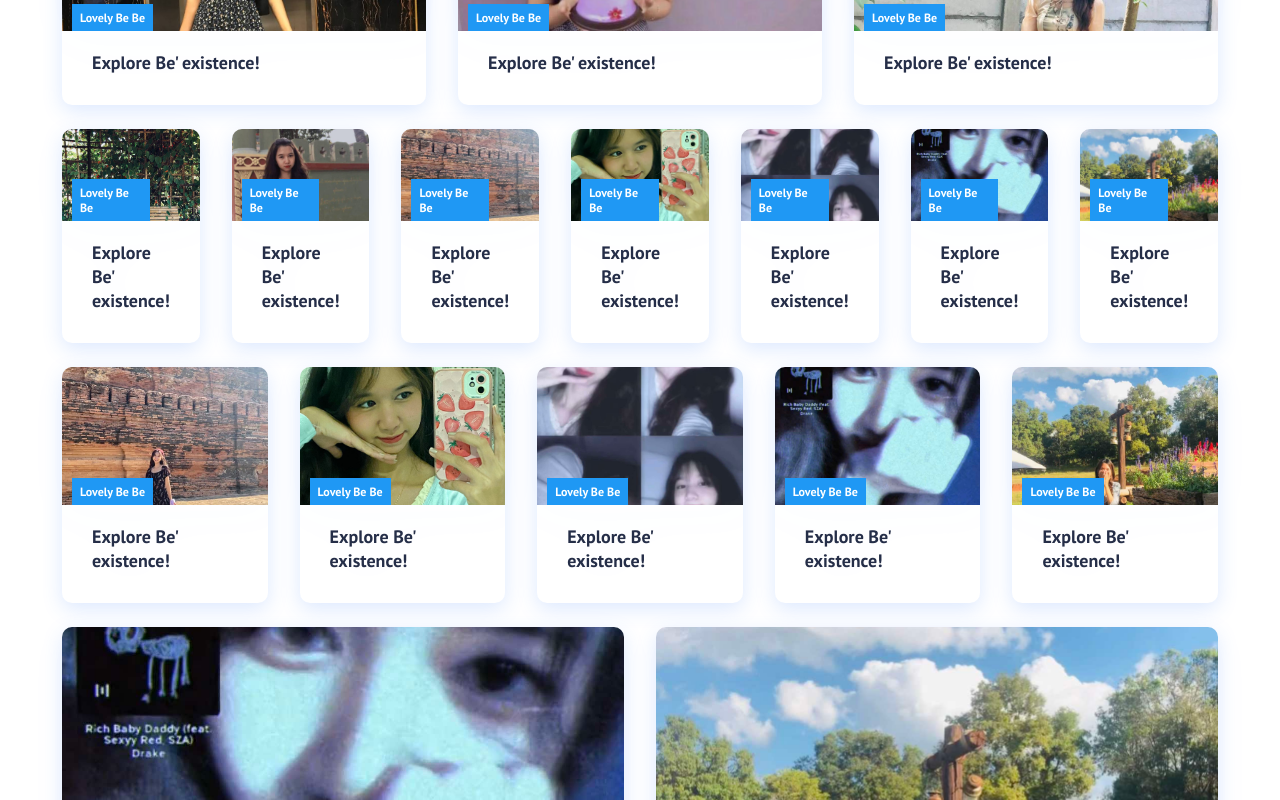
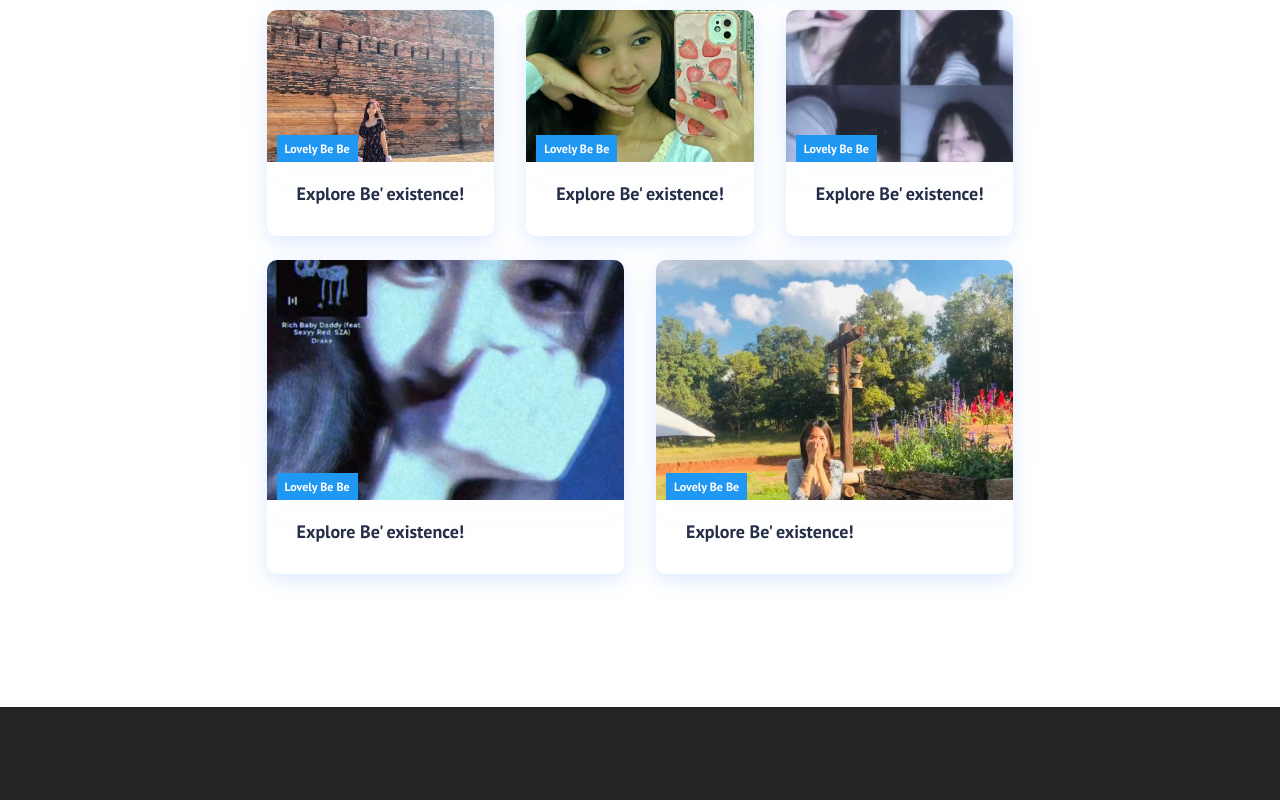
Before and after one commit to JonathanD3v/UTube-React-Clone, a React (Create React App) app: page / in a window 1280 px wide. Shown: the part 2540-3340 px from the top of the page. Built offline with nearby package versions, Linux system fonts and the light colour scheme.

Commit message:
Update Card Layout

```diff
--- a/src/components/Card.jsx
+++ b/src/components/Card.jsx
@@ -22,6 +22,9 @@ const Card = () => {
               path="/services"
             />
           </ul>
+
+
+
           <ul className="cards__items">
             <CardItem
               src="images/6.jpg"
@@ -42,6 +45,10 @@ const Card = () => {
               path="/services"
             />
           </ul>
+
+
+
+
           <ul className="cards__items">
             <CardItem
               src="images/10.jpg"
@@ -56,6 +63,10 @@ const Card = () => {
               path="/services"
             />
           </ul>
+
+
+
+
           <ul className="cards__items">
             <CardItem
               src="images/16.jpg"
@@ -76,6 +87,10 @@ const Card = () => {
               path="/services"
             />
           </ul>
+
+
+
+
           <ul className="cards__items">
             <CardItem
               src="images/4.jpg"
@@ -89,37 +104,12 @@ const Card = () => {
               label="Lovely Be Be"
               path="/services"
             />
-            <CardItem
-              src="images/472006901_2026600451140930_7326184958147721738_n.jpg"
-              text="Explore Be' existence!"
-              label="Lovely Be Be"
-              path="/services"
-            />
-            <CardItem
-              src="images/466673819_1995676684233307_8541792130464363405_n.jpg"
-              text="Explore Be' existence!"
-              label="Lovely Be Be"
-              path="/services"
-            />
-            <CardItem
-              src="images/111.jpg"
-              text="Explore Be' existence!"
-              label="Lovely Be Be"
-              path="/services"
-            />
-            <CardItem
-              src="images/222.jpg"
-              text="Explore Be' existence!"
-              label="Lovely Be Be"
-              path="/services"
-            />
-            <CardItem
-              src="images/333.jpg"
-              text="Explore Be' existence!"
-              label="Lovely Be Be"
-              path="/services"
-            />
+
           </ul>
+
+
+
+
           <ul className="cards__items">
             <CardItem
               src="images/472006901_2026600451140930_7326184958147721738_n.jpg"
@@ -139,19 +129,13 @@ const Card = () => {
               label="Lovely Be Be"
               path="/services"
             />
-            <CardItem
-              src="images/222.jpg"
-              text="Explore Be' existence!"
-              label="Lovely Be Be"
-              path="/services"
-            />
-            <CardItem
-              src="images/333.jpg"
-              text="Explore Be' existence!"
-              label="Lovely Be Be"
-              path="/services"
-            />
+
           </ul>
+
+
+
+
+
           <ul className="cards__items">
             <CardItem
               src="images/222.jpg"
```
